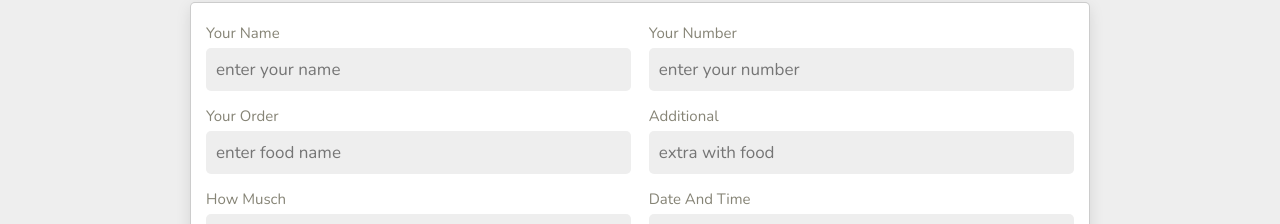
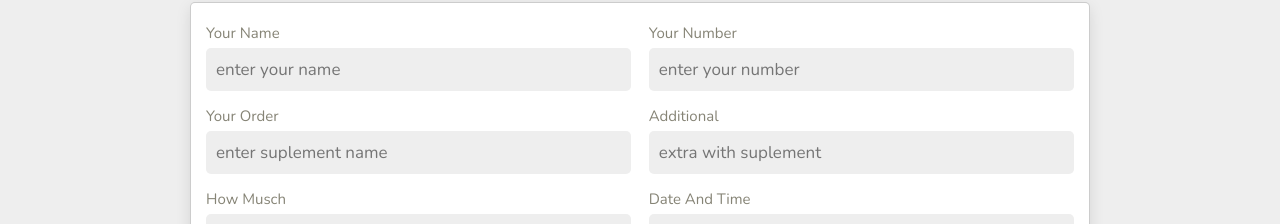
Before and after one commit to DKdoCPX17/Loja-do-DK-2, a plain HTML site: page index.html in a window 1280 px wide. Shown: the part 3897-4121 px from the top of the page. Drawn offline with nearby package versions, Linux system fonts and the light colour scheme.

Commit message:
Update index.html

```diff
--- a/index.html
+++ b/index.html
@@ -453,12 +453,12 @@
         <div class="inputBox">
             <div class="input">
                 <span>your order</span>
-                <input type="text" placeholder="enter food name">
+                <input type="text" placeholder="enter suplement name">
             </div>
 
             <div class="input">
                 <span>additional</span>
-                <input type="text" placeholder="extra with food">
+                <input type="text" placeholder="extra with suplement">
             </div>
         </div>
 
```
